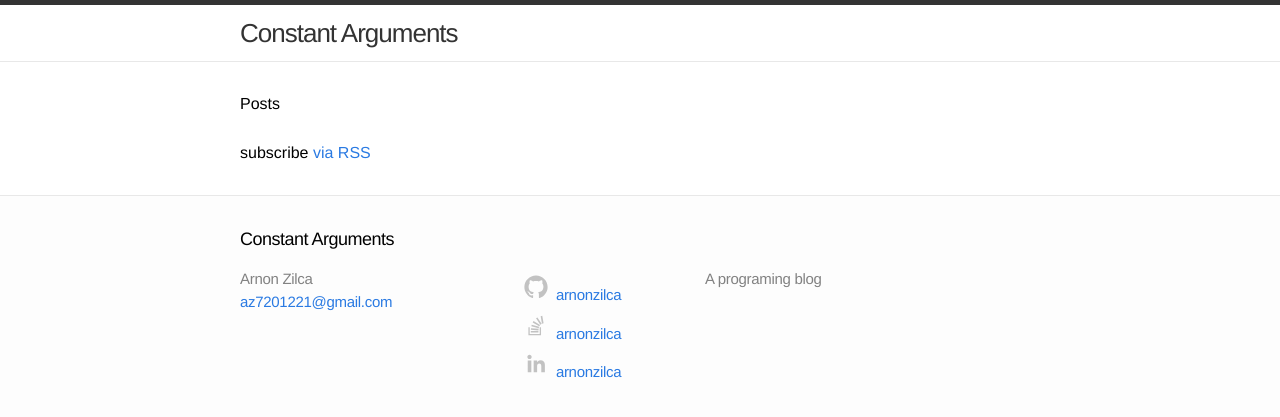
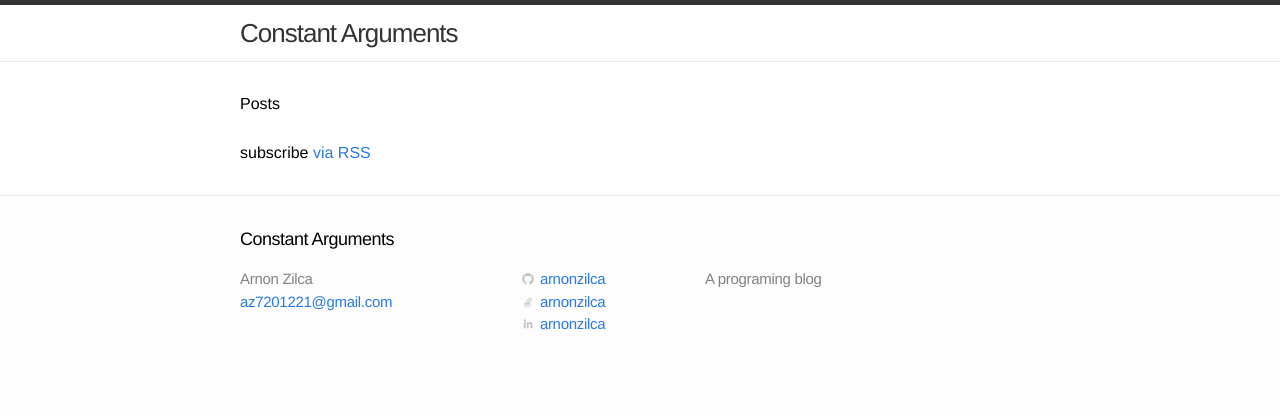
Before and after one commit to arnonzilca/arnonzilca.github.io, a Jekyll site: the page built from index.html, in a window 1280 px wide. Shown: the top 417 px of the page. Built offline with Jekyll 4.4.1, drawn with Linux system fonts in a browser that asks for light colours; comment, search, counter and statistics services are not loaded.

```diff
--- a/css/main.css
+++ b/css/main.css
@@ -127,8 +127,8 @@
 .github-icon-svg,
 .twitter-icon-svg {
   display: inline-block;
-  width: 32px;
-  height: 32px;
+  width: 16px;
+  height: 16px;
   position: relative;
   top: 3px;
 }
```
